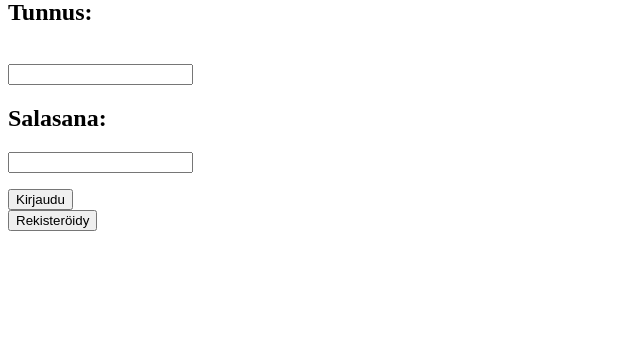
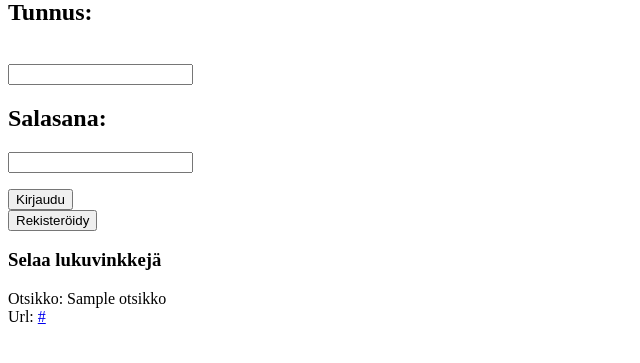
Before and after one commit to brontto/ohtu-miniprojekti, a Flask app: template src/templates/etusivu.html in a window 1280 px wide. Shown: the part 119-482 px from the top of the page, without its empty margins (0-640 px from the left). Run offline with Flask 2, Linux system fonts and the light colour scheme; the template is opened without the code that fills it: most values are stand-ins (such as "Sample title", 1, 10 or a date in 2020).

Commit message:
Etusivulla näkyy lukuvinkit

```diff
--- a/src/routes.py
+++ b/src/routes.py
@@ -60,4 +60,5 @@ def render_lukuvinkit():
 
 @app.route("/")
 def render_etusivu():
-    return render_template("etusivu.html")
+    vinkkilista = vinkkikirjasto.hae_kaikki_vinkit()
+    return render_template("etusivu.html", vinkkilista = vinkkilista)
--- a/src/templates/etusivu.html
+++ b/src/templates/etusivu.html
@@ -25,4 +25,16 @@ Lukuvinkit
 
 </body>
 
+<h3>Selaa lukuvinkkejä</h3>
+
+{% for vinkki in vinkkilista %}
+    <div>
+        Otsikko: {{ vinkki.otsikko }} </br>
+        Url: <class="vinkki"><a href={{vinkki.linkki}}>{{ vinkki.linkki }}</a>
+    </div>
+    <p>
+
+{% endfor %}
+
+
 {% endblock %}
```
